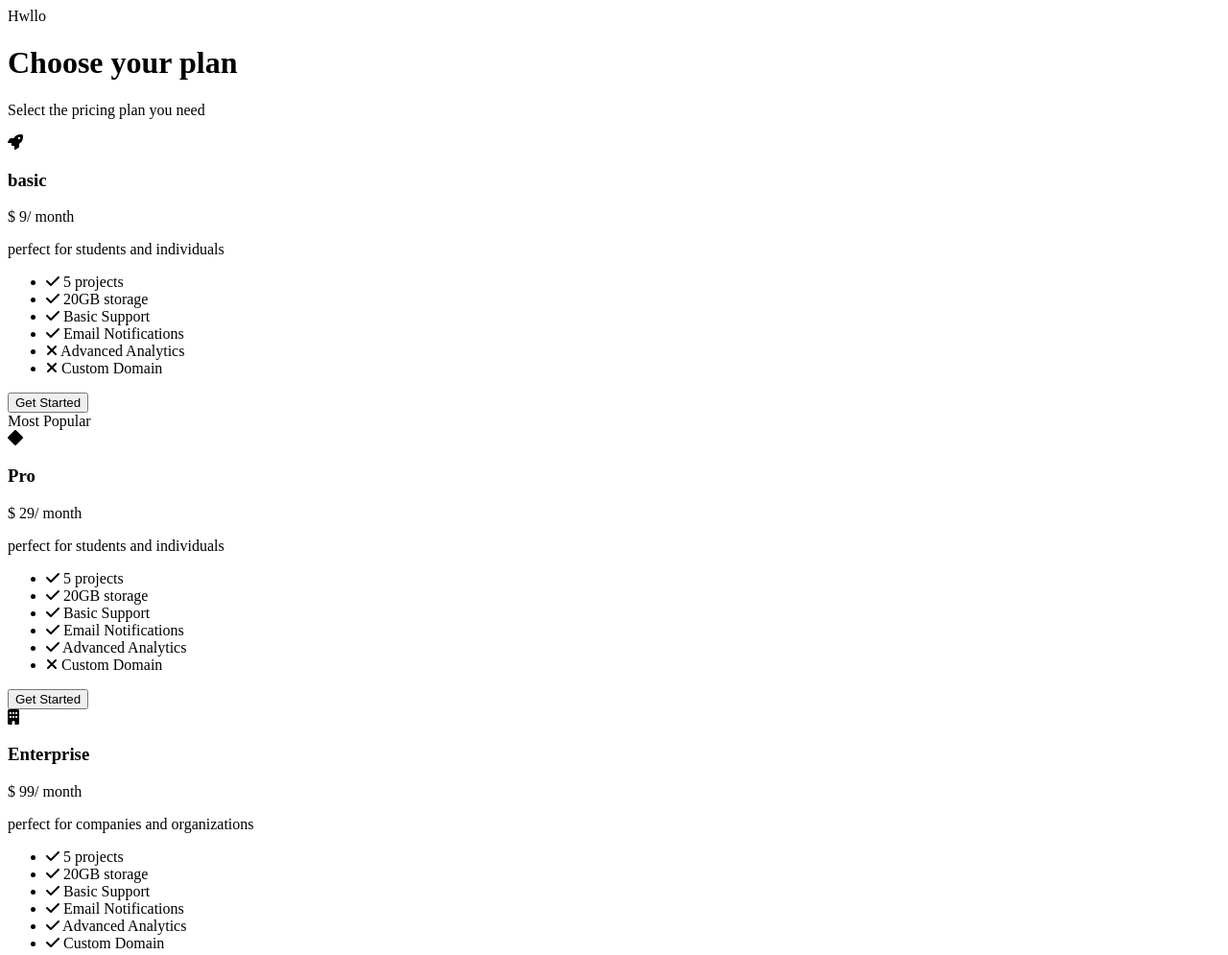
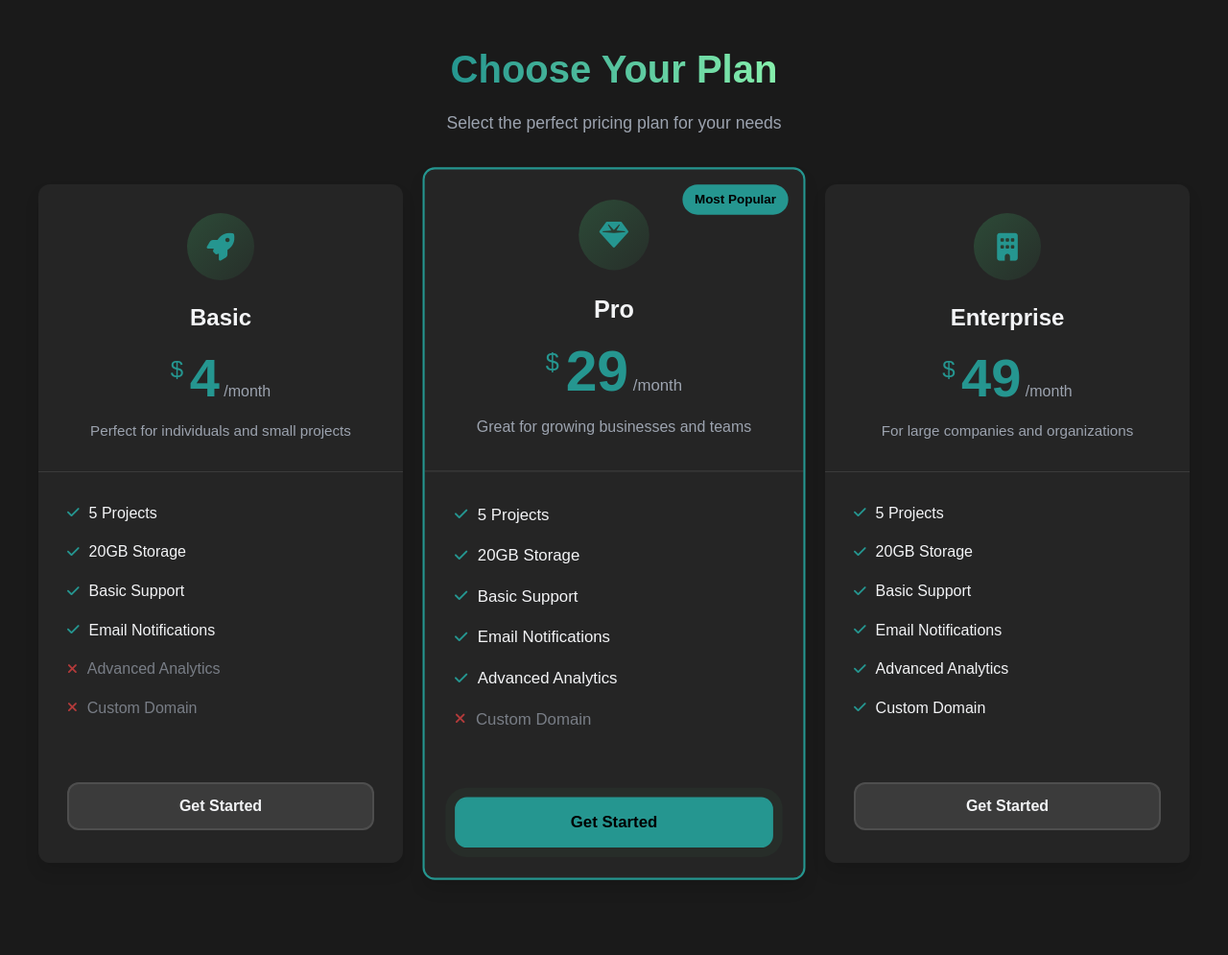
Before and after one commit to SoumyadipSil/Pricing-Cards, a plain HTML site: page Pricing_cards/index.html in a window 1280 px wide. Shown: the top 995 px of the page at 96% size. Drawn offline with Linux system fonts and the light colour scheme.

Commit message:
Update index.html

```diff
--- a/Pricing_cards/index.html
+++ b/Pricing_cards/index.html
@@ -1,89 +1,90 @@
 <!DOCTYPE html>
 <html lang="en">
   <head>
-    <meta charset="UTF-8">
-    <meta name="viewport" content="width=device-width, initial-scale=1.0">
+    <meta charset="UTF-8" />
+    <meta name="viewport" content="width=device-width, initial-scale=1.0" />
     <title>Pricing Cards</title>
-    <link rel="stylesheet" href="styles.css" />
+    <link rel="stylesheet" href="style.css" />
     <link
       rel="stylesheet"
       href="https://cdnjs.cloudflare.com/ajax/libs/font-awesome/6.7.2/css/all.min.css"
-      integrity="sha512-Evv84Mr4kqVGRNSgIGL/F/aIDqQb7xQ2vcrdIwxfjThSH8CSR7PBEakCr51Ck+w+/U6swU2Im1vVX0SVk9ABhg=="
+      xintegrity="sha512-Evv84Mr4kqVGRNSgIGL/F/aIDqQb7xQ2vcrdIwxfjThSH8CSR7PBEakCr51Ck+w+/U6swU2Im1vVX0SVk9ABhg=="
       crossorigin="anonymous"
       referrerpolicy="no-referrer"
     />
   </head>
   <body>
-    <div class="container">Hwllo
+    <div class="container">
       <header>
-        <h1>Choose your plan</h1>
-        <p>Select the pricing plan you need</p>
+        <h1>Choose Your Plan</h1>
+        <p>Select the perfect pricing plan for your needs</p>
       </header>
+
       <div class="pricing-cards">
-        <!-- Basic Plan Card -->
+        <!-- BASIC PLAN -->
         <div class="card">
           <div class="card-header">
             <div class="plan-icon">
               <i class="fas fa-rocket"></i>
             </div>
-                <h3>basic</h3>
+            <h3>Basic</h3>
             <div class="price">
               <span class="currency">$</span>
-                    <span class="amount">9/</span>
-                    <span class="period">month</span>
+              <span class="amount">4</span>
+              <span class="period">/month</span>
             </div>
-                <p class="description">perfect for students and individuals</p>
+            <p class="description">Perfect for individuals and small projects</p>
           </div>
 
           <div class="card-body">
             <ul class="features">
-            <li><i class="fas fa-check"></i> 5 projects </li>
-            <li><i class="fas fa-check"></i> 20GB storage </li>
-            <li><i class="fas fa-check"></i> Basic Support </li>
-            <li><i class="fas fa-check"></i> Email Notifications </li>
+              <li><i class="fas fa-check"></i> 5 Projects</li>
+              <li><i class="fas fa-check"></i> 20GB Storage</li>
+              <li><i class="fas fa-check"></i> Basic Support</li>
+              <li><i class="fas fa-check"></i> Email Notifications</li>
               <li class="disabled"><i class="fas fa-times"></i> Advanced Analytics</li>
               <li class="disabled"><i class="fas fa-times"></i> Custom Domain</li>
             </ul>
           </div>
+
           <div class="card-footer">
             <button class="btn">Get Started</button>
           </div>
-
         </div>
 
-            <!-- Pro Plan Card -->
-
-
-             <div  class="card-popular">
+        <!-- PRO PLAN -->
+        <div class="card popular">
           <div class="popular-badge">Most Popular</div>
-
           <div class="card-header">
             <div class="plan-icon">
-                    <i class="fas fa-diamond"></i>
+              <i class="fas fa-gem"></i>
             </div>
             <h3>Pro</h3>
             <div class="price">
               <span class="currency">$</span>
-                    <span class="amount">29/</span>
-                    <span class="period">month</span>
+              <span class="amount">29</span>
+              <span class="period">/month</span>
             </div>
-                <p class="description">perfect for students and individuals</p>
+            <p class="description">Great for growing businesses and teams</p>
           </div>
+
           <div class="card-body">
             <ul class="features">
-            <li><i class="fas fa-check"></i> 5 projects </li>
-            <li><i class="fas fa-check"></i> 20GB storage </li>
-            <li><i class="fas fa-check"></i> Basic Support </li>
-            <li><i class="fas fa-check"></i> Email Notifications </li>
-            <li><i class="fas fa-check"></i> Advanced Analytics </li>
+              <li><i class="fas fa-check"></i> 5 Projects</li>
+              <li><i class="fas fa-check"></i> 20GB Storage</li>
+              <li><i class="fas fa-check"></i> Basic Support</li>
+              <li><i class="fas fa-check"></i> Email Notifications</li>
+              <li><i class="fas fa-check"></i> Advanced Analytics</li>
               <li class="disabled"><i class="fas fa-times"></i> Custom Domain</li>
             </ul>
           </div>
-         <div class="class-footer">
-            <button class="btn">Get Started</button>
+
+          <div class="card-footer">
+            <button class="btn btn-accent">Get Started</button>
           </div>
         </div>
-            <!-- Enterprise Plan Card -->
+
+        <!-- ENTERPRISE PLAN -->
         <div class="card">
           <div class="card-header">
             <div class="plan-icon">
@@ -92,26 +93,27 @@
             <h3>Enterprise</h3>
             <div class="price">
               <span class="currency">$</span>
-                    <span class="amount">99/</span>
-                    <span class="period">month</span>
+              <span class="amount">49</span>
+              <span class="period">/month</span>
             </div>
-                <p class="description">perfect for companies and organizations</p>
+            <p class="description">For large companies and organizations</p>
           </div>
 
           <div class="card-body">
             <ul class="features">
-            <li><i class="fas fa-check"></i> 5 projects </li>
-            <li><i class="fas fa-check"></i> 20GB storage </li>
-            <li><i class="fas fa-check"></i> Basic Support </li>
-            <li><i class="fas fa-check"></i> Email Notifications </li>
-            <li><i class="fas fa-check"></i> Advanced Analytics </li>
+              <li><i class="fas fa-check"></i> 5 Projects</li>
+              <li><i class="fas fa-check"></i> 20GB Storage</li>
+              <li><i class="fas fa-check"></i> Basic Support</li>
+              <li><i class="fas fa-check"></i> Email Notifications</li>
+              <li><i class="fas fa-check"></i> Advanced Analytics</li>
               <li><i class="fas fa-check"></i> Custom Domain</li>
             </ul>
+          </div>
+
           <div class="card-footer">
             <button class="btn">Get Started</button>
           </div>
-
-
+        </div>
       </div>
     </div>
   </body>
```
Lines whose indentation alone changed are shown as unchanged.
